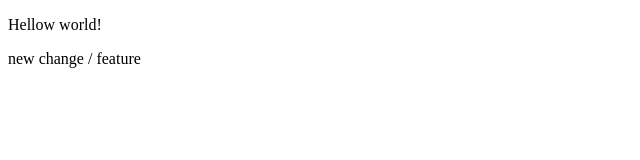
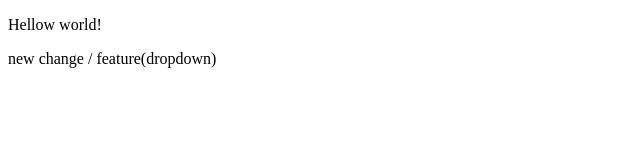
Before and after one commit to NikhilShukla884/localRepo, a plain HTML site: page index.html in a window 1280 px wide. Shown: the full height of the page, 0-640 px from the left. Drawn offline with Linux system fonts and the light colour scheme.

```diff
--- a/index.html
+++ b/index.html
@@ -7,6 +7,6 @@
 </head>
 <body>
     <p>Hellow world!</p>
-    <p>new change / feature</p>
+    <p>new change / feature(dropdown)</p>
 </body>
 </html>
```
